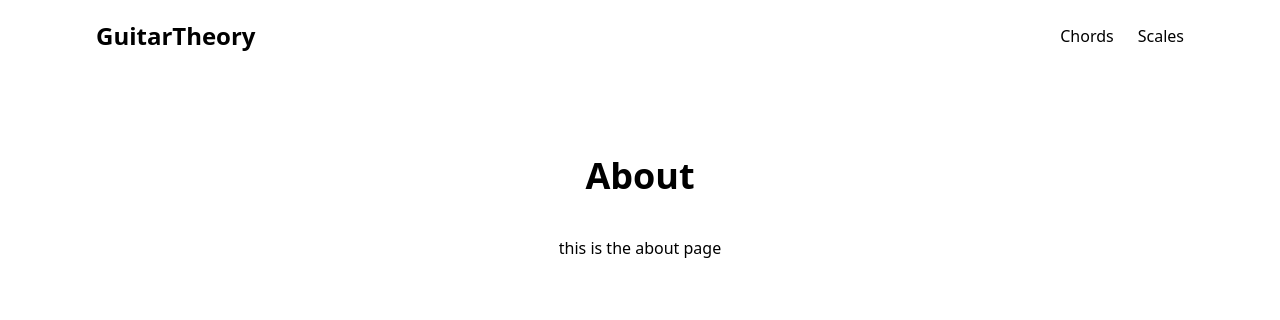
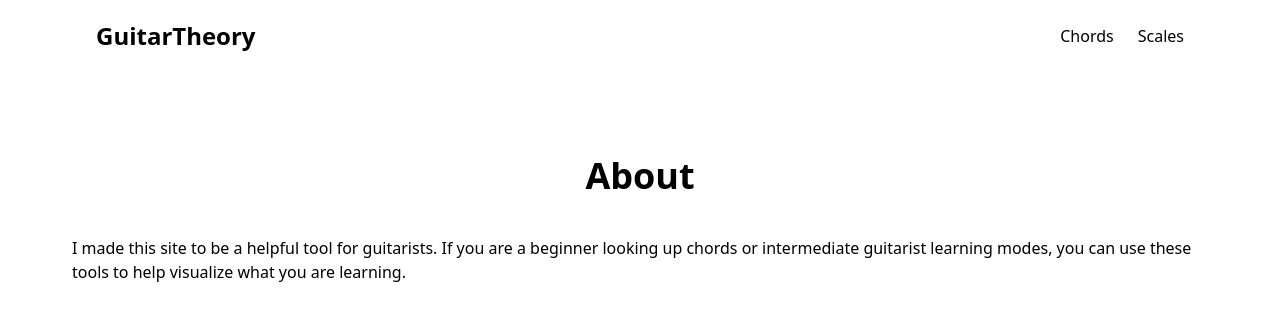
Before and after one commit to stevewarner/guitar-fretboard-map, a Next.js app: page /about in a window 1280 px wide. Shown: the top 320 px of the page. Built offline with nearby package versions, Linux system fonts and the light colour scheme.

Commit message:
add stricter form validation

```diff
--- a/app/about/page.tsx
+++ b/app/about/page.tsx
@@ -1,4 +1,5 @@
 import { Metadata } from 'next';
+import Link from 'next/link';
 
 export const metadata: Metadata = {
   title: 'About',
@@ -9,7 +10,12 @@
     <>
       <div className="flex flex-col items-center">
         <h1 className="mb-4">About</h1>
-        <p>this is the about page</p>
+        <p>
+          I made this site to be a helpful tool for guitarists. If you are a
+          beginner looking up <Link href="/chord">chords</Link> or intermediate
+          guitarist learning <Link href="/scale">modes</Link>, you can use these
+          tools to help visualize what you are learning.
+        </p>
       </div>
     </>
   );
--- a/components/NewChordForm.tsx
+++ b/components/NewChordForm.tsx
@@ -38,7 +38,17 @@
     return newArr;
   };
 
-  const isValidForm = !!chordName && chordTab.length === 6;
+  const requiredFields = !!chordName && !!chordTab && !!startFret && !!numFrets;
+
+  const noEdits =
+    chordName === initFormValues?.name &&
+    chordTab === initFormValues?.tab_id &&
+    Number(startFret) === initFormValues?.start_fret &&
+    Number(numFrets) === initFormValues?.num_frets;
+
+  const isValidForm = initFormValues
+    ? requiredFields && chordTab.length === 6 && !noEdits
+    : requiredFields && chordTab.length === 6;
 
   return (
     <form action={formAction} className="mx-auto max-w-xl">
```
Also changed, not shown: app/layout.tsx (+4 -0 lines).
